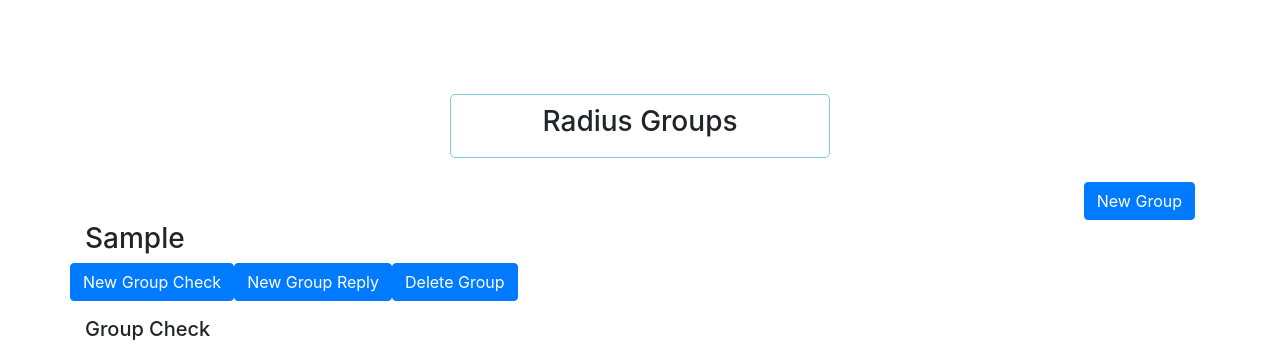
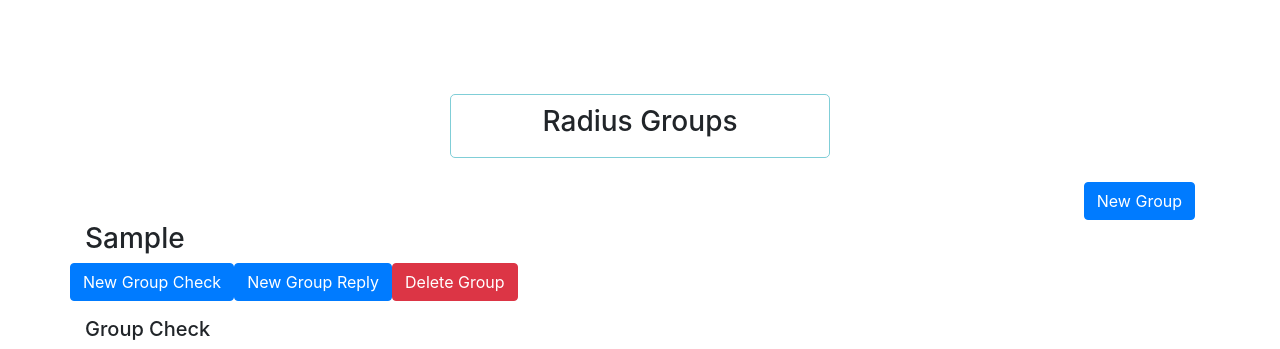
Before and after one commit to gorip96/network-access, a PHP site: page /radiusgroups.php in a window 1280 px wide. Shown: the part 56-405 px from the top of the page. Run offline with PHP 8.4, Linux system fonts and the light colour scheme; the visitor is signed in with stand-in values (Sample User, id 1); tables that the repository leaves empty or names only in its code hold one stand-in row (values such as "Sample post"); some libraries are stand-ins or nearby versions.

Commit message:
update button class

```diff
--- a/index.php
+++ b/index.php
@@ -119,7 +119,7 @@ $_SESSION['LAST_ACTIVITY'] = time(); // update last activity time stamp
 		  echo '<td><form method="post"><input type="hidden" name="update-user" value="'.$row->username.'"><button type="submit" class="btn  btn-primary btn-block" name="radenable-btn">Enable</button></form></td>'; }
 		}
 		  if(($_SESSION['isadmin']) == 1) {
-                  echo '<td><form method="post"><input type="hidden" name="delete-user" value="'.$row->username.'"><button type="submit" class="btn  btn-primary btn-block" name="deluser-btn">Delete</button></form></td>'; }
+                  echo '<td><form method="post"><input type="hidden" name="delete-user" value="'.$row->username.'"><button type="submit" class="btn  btn-danger btn-block" name="deluser-btn">Delete</button></form></td>'; }
                 echo ' </tr>';
 
 		}
--- a/radiusgroups.php
+++ b/radiusgroups.php
@@ -90,7 +90,7 @@ if (empty($_SESSION['id'])) {
 	echo '<div class="row">';
 	echo '<div><button class="btn btn-primary" type="button" data-toggle="collapse" data-target="#newgroupcheck-'.$row->id.'" aria-expanded="false" aria-controls="newgroupcheck-'.$row->id.'">New Group Check</button></div>';
 	echo '<div><button class="btn btn-primary" type="button" data-toggle="collapse" data-target="#newgroupreply-'.$row->id.'" aria-expanded="false" aria-controls="newgroupreply-'.$row->id.'">New Group Reply</button></div>';
-	echo '<div><form method="post"><input type="hidden" name="radgroup" value="'.$row->groups.'"><button type="submit" class="btn  btn-primary btn-block" name="delgroup-btn">Delete Group</button></form></div>';
+	echo '<div><form method="post"><input type="hidden" name="radgroup" value="'.$row->groups.'"><button type="submit" class="btn  btn-danger btn-block" name="delgroup-btn">Delete Group</button></form></div>';
 	echo '</div></p>';
 	// echo '<div class="row">';
 	// echo '  <div class="col">';
@@ -151,7 +151,7 @@ if (empty($_SESSION['id'])) {
 	echo '		    <td>'.$rowrgc->attribute.'</td>';
 	echo '		    <td>'.$rowrgc->op.'</td>';
 	echo '		    <td>'.$rowrgc->value.'</td>';
-	echo '		    <td><button type="submit" class="btn  btn-primary btn-block" name="delgroupcheck-btn">Delete</button></td>';
+	echo '		    <td><button type="submit" class="btn  btn-danger btn-block" name="delgroupcheck-btn">Delete</button></td>';
 	echo '		  </form></tr>';
 	}
 	echo '		</tbody>';
@@ -173,7 +173,7 @@ if (empty($_SESSION['id'])) {
 	echo '		    <td>'.$rowrgr->attribute.'</td>';
 	echo '		    <td>'.$rowrgr->op.'</td>';
 	echo '		    <td>'.$rowrgr->value.'</td>';
-	echo '		    <td><button type="submit" class="btn  btn-primary btn-block" name="delgroupreply-btn">Delete</button></td>';
+	echo '		    <td><button type="submit" class="btn  btn-danger btn-block" name="delgroupreply-btn">Delete</button></td>';
 	echo '		  </form></tr>';
 	}
 	echo '		</tbody>';
--- a/usergroup.php
+++ b/usergroup.php
@@ -125,7 +125,7 @@ if (empty($_SESSION['id'])) {
 	echo '		    <input type="hidden" name="groupname" value="'.$rowrug->groupname.'">';
 	echo '		    <td>'.$rowrug->groupname.'</td>';
 	echo '		    <td>'.$rowrug->priority.'</td>';
-	echo '		    <td><button type="submit" class="btn  btn-primary btn-block" name="delusergroup-btn">Delete</button></td>';
+	echo '		    <td><button type="submit" class="btn  btn-danger btn-block" name="delusergroup-btn">Delete</button></td>';
 	echo '		  </form></tr>';
 	}
 	echo '		</tbody>';
```
